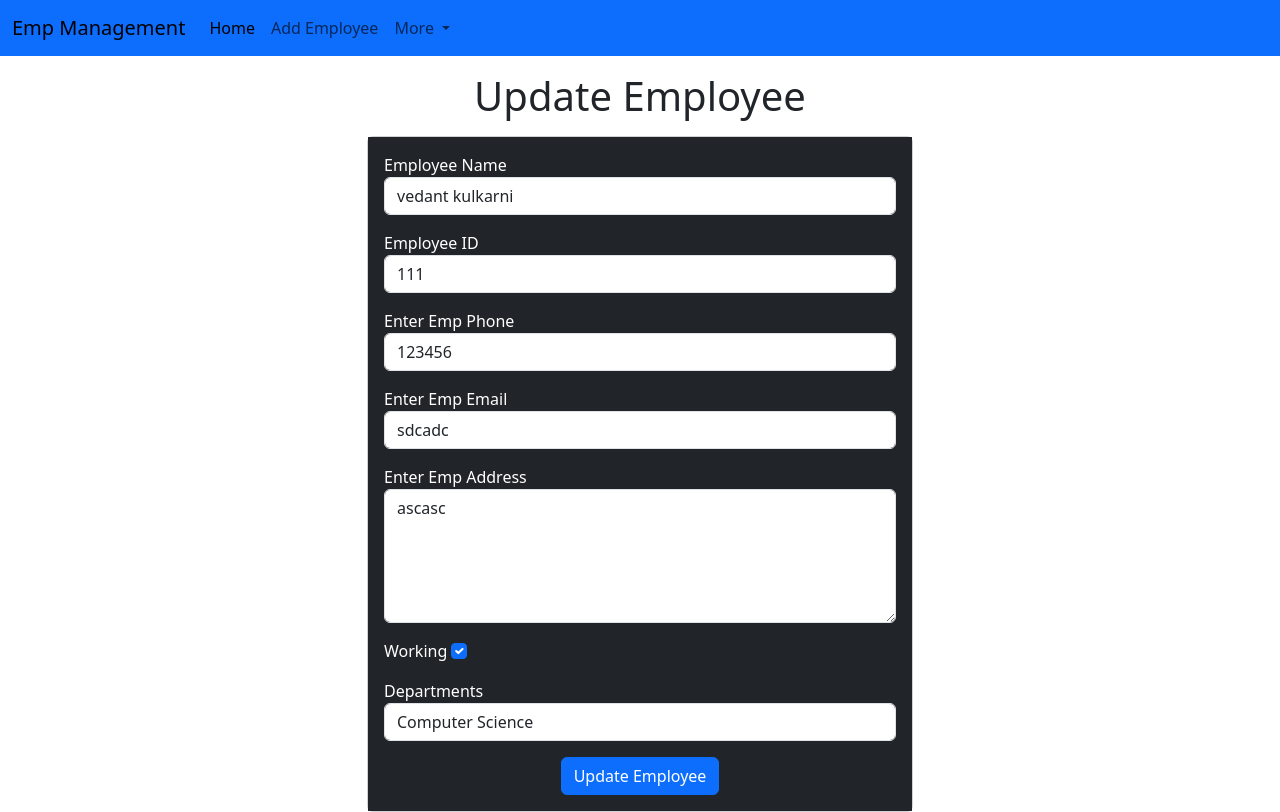
After one commit to chandangoyal07/EmployeeManagementDjango, a Django app: page /emp/update-emp/25 in a window 1280 px wide. The commit adds this page. Run offline with Django 4.2, Linux system fonts and the light colour scheme; data comes from the database, SQL or seed files in the repository; both versions use the stored data as it was after the commit.

Commit message:
update working

```diff
--- a/emp/urls.py
+++ b/emp/urls.py
@@ -6,4 +6,6 @@ urlpatterns =[
     path('home/',views.emp_home),
     path('add-emp/',views.add_emp),
     path('delete-emp/<int:emp_id>',views.delete_emp),
+    path('update-emp/<int:emp_id>',views.update_emp),
+    path('do-update-emp/<int:emp_id>',views.do_update_emp),
 ]
--- a/emp/views.py
+++ b/emp/views.py
@@ -52,3 +52,36 @@ def delete_emp(request,emp_id):
     emp= Emp.objects.get(pk=emp_id)
     emp.delete()
     return HttpResponseRedirect('/emp/home/')
+
+def update_emp(request,emp_id):
+    emp= Emp.objects.get(pk=emp_id)
+    return render(request,'emp/update_emp.html/',{'emp':emp})
+
+
+def do_update_emp(request,emp_id):
+    if request.method == 'POST':
+        emp_name = request.POST.get("emp_name")
+        emp_id_temp = request.POST.get("emp_id")
+        emp_email = request.POST.get("emp_email")
+        emp_phone = request.POST.get("emp_phone")
+        emp_address = request.POST.get("emp_address")
+        emp_working = request.POST.get("emp_working")
+        emp_department = request.POST.get("emp_department")
+
+    e= Emp.objects.get(pk=emp_id)
+
+    e.name=emp_name # I am getting emp_nme from input tag in add_emp.html so i have to save it in my models.py model Emp so for that I am writing e.name=emp_name
+    e.email=emp_email
+    e.emp_id=emp_id_temp
+    e.phone=emp_phone
+    e.address=emp_address
+    e.department=emp_department
+    if emp_working is None:
+        e.working=False
+    else:
+        e.working=True
+
+        # save the object
+    e.save()
+
+    return HttpResponseRedirect('/emp/home/')
--- a/templates/emp/home.html
+++ b/templates/emp/home.html
@@ -44,7 +44,7 @@
                       <td>{{e.department}}</td>
                       <td>
                         <a href="/emp/delete-emp/{{e.id}}" class="btn btn-danger btn-sm" >Delete</button>
-                        <button class="btn btn-success btn-sm" >Update</button>
+                        <a href="/emp/update-emp/{{e.id}}" class="btn btn-success btn-sm" >Update</button>
                       </td>
                     </tr>
                     {% endfor %}
--- /dev/null
+++ b/templates/emp/update_emp.html
@@ -0,0 +1,128 @@
+<!DOCTYPE html>
+<html lang="en">
+  <head>
+    <meta charset="utf-8" />
+    <meta name="viewport" content="width=device-width, initial-scale=1" />
+    <title>Update Employee</title>
+    <link
+      href="https://cdn.jsdelivr.net/npm/bootstrap@5.3.0-alpha1/dist/css/bootstrap.min.css"
+      rel="stylesheet"
+      integrity="sha384-GLhlTQ8iRABdZLl6O3oVMWSktQOp6b7In1Zl3/Jr59b6EGGoI1aFkw7cmDA6j6gD"
+      crossorigin="anonymous"
+    />
+  </head>
+  <body>
+    {% include 'emp/navbar.html' %}
+    <h1 class="text-center my-3">Update Employee</h1>
+
+    <div class="container">
+      <div class="row">
+        <div class="col-md-6 offset-md-3">
+          <div class="card">
+            <div class="card-body bg-dark text-white">
+              <form action="/emp/do-update-emp/{{emp.id}}" method="POST">
+                {% csrf_token %}
+
+                <div class="mb-3">
+                  <label for="name">Employee Name</label>
+                  <input
+                    id="name"
+                    type="text"
+                    class="form-control"
+                    placeholder="Enter Emp Name"
+                    name="emp_name"
+                    value="{{emp.name}}"
+                  />
+                </div>
+                <div class="mb-3">
+                  <label for="id">Employee ID</label>
+                  <input
+                    id="id"
+                    type="text"
+                    class="form-control"
+                    placeholder="Enter Emp ID"
+                    name="emp_id"
+                    value="{{emp.emp_id}}"
+                  />
+                </div>
+                <div class="mb-3">
+                  <label for="Phone">Enter Emp Phone</label>
+                  <input
+                    id="phone"
+                    type="text"
+                    class="form-control"
+                    placeholder="Phone Number"
+                    name="emp_phone"
+                    value="{{emp.phone}}"
+                  />
+                </div>
+                <div class="mb-3">
+                  <label for="Email">Enter Emp Email</label>
+                  <input
+                    id="address"
+                    type="text"
+                    class="form-control"
+                    placeholder="Enter Emp email"
+                    rows="5"
+                    name="emp_email"
+                    value="{{emp.email}}"
+                  >
+                </div>
+                <div class="mb-3">
+                  <label for="address">Enter Emp Address</label>
+                  <textarea
+                    id="address"
+                    type="text"
+                    class="form-control"
+                    placeholder="Enter Emp Address"
+                    rows="5"
+                    name="emp_address"
+                  >{{emp.address}} </textarea>
+                </div>
+
+                <div class="mb-3" form-check>
+                  <label for="Working">Working</label>
+                  <input
+                    id="Working"
+                    type="checkbox"
+                    class="form-check-input"
+                    name="emp_working"
+                    {% if emp.working %} checked {% endif %}
+
+                  />
+                </div>
+
+                <div class="mb-3">
+                  <label for="department">Departments</label>
+                  <select
+                    name="emp_department"
+                    id="department"
+                    class="form-control"
+                    name="emp_department"
+                    value="{{emp.department}}"
+                  >
+                    <option value="CSE">Computer Science</option>
+                    <option value="ME">Mechanical Engg</option>
+                    <option value="EE">Electrical Engg</option>
+                  </select>
+                </div>
+
+                <div class="container text-center">
+                  <button class="btn btn-primary">Update Employee</button>
+                </div>
+              </form>
+            </div>
+          </div>
+        </div>
+      </div>
+    </div>
+
+
+
+    <script
+      src="https://cdn.jsdelivr.net/npm/bootstrap@5.3.0-alpha1/dist/js/bootstrap.bundle.min.js"
+      integrity="sha384-w76AqPfDkMBDXo30jS1Sgez6pr3x5MlQ1ZAGC+nuZB+EYdgRZgiwxhTBTkF7CXvN"
+      crossorigin="anonymous"
+    ></script>
+  </body>
+</html>
```
Also changed, not shown: db.sqlite3.
